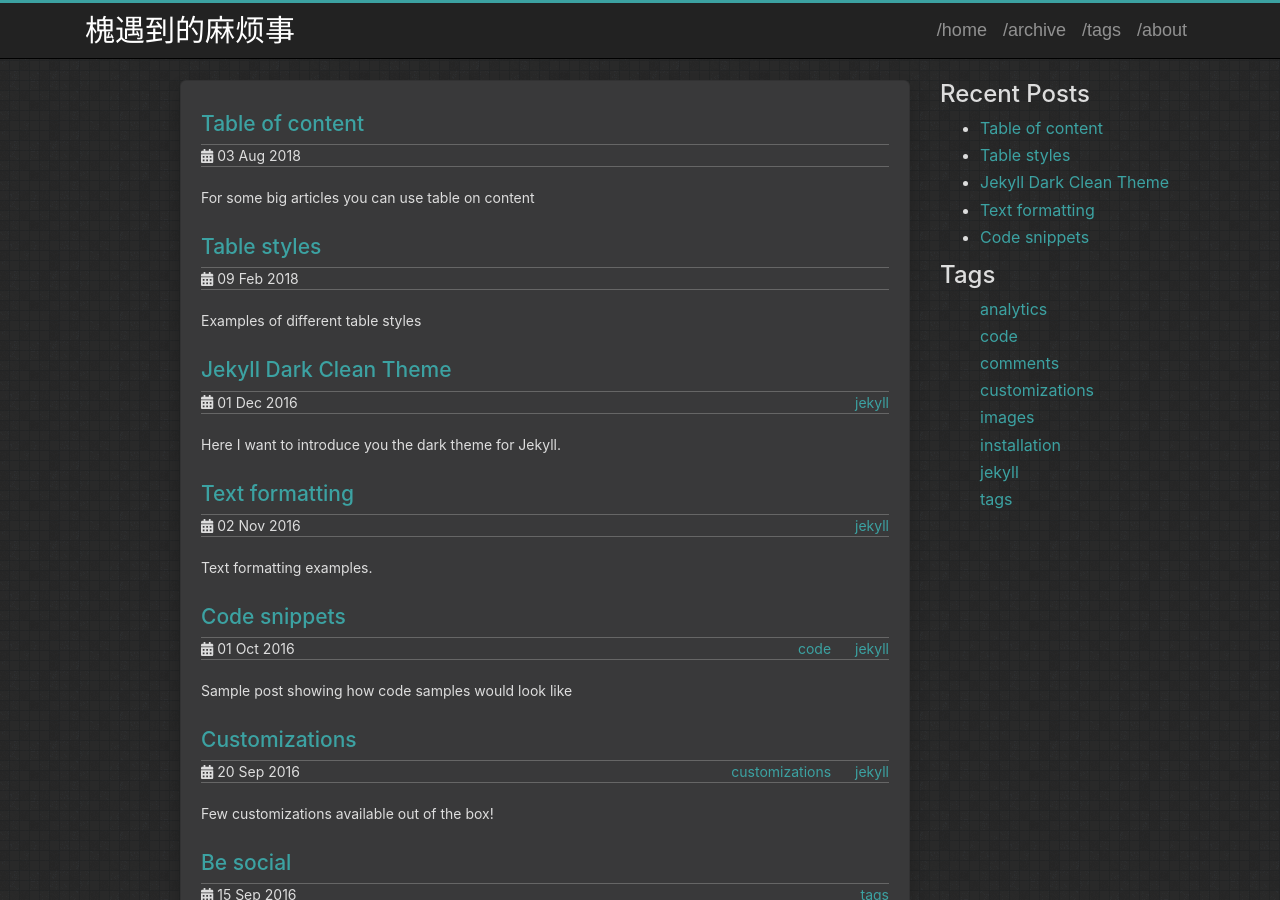
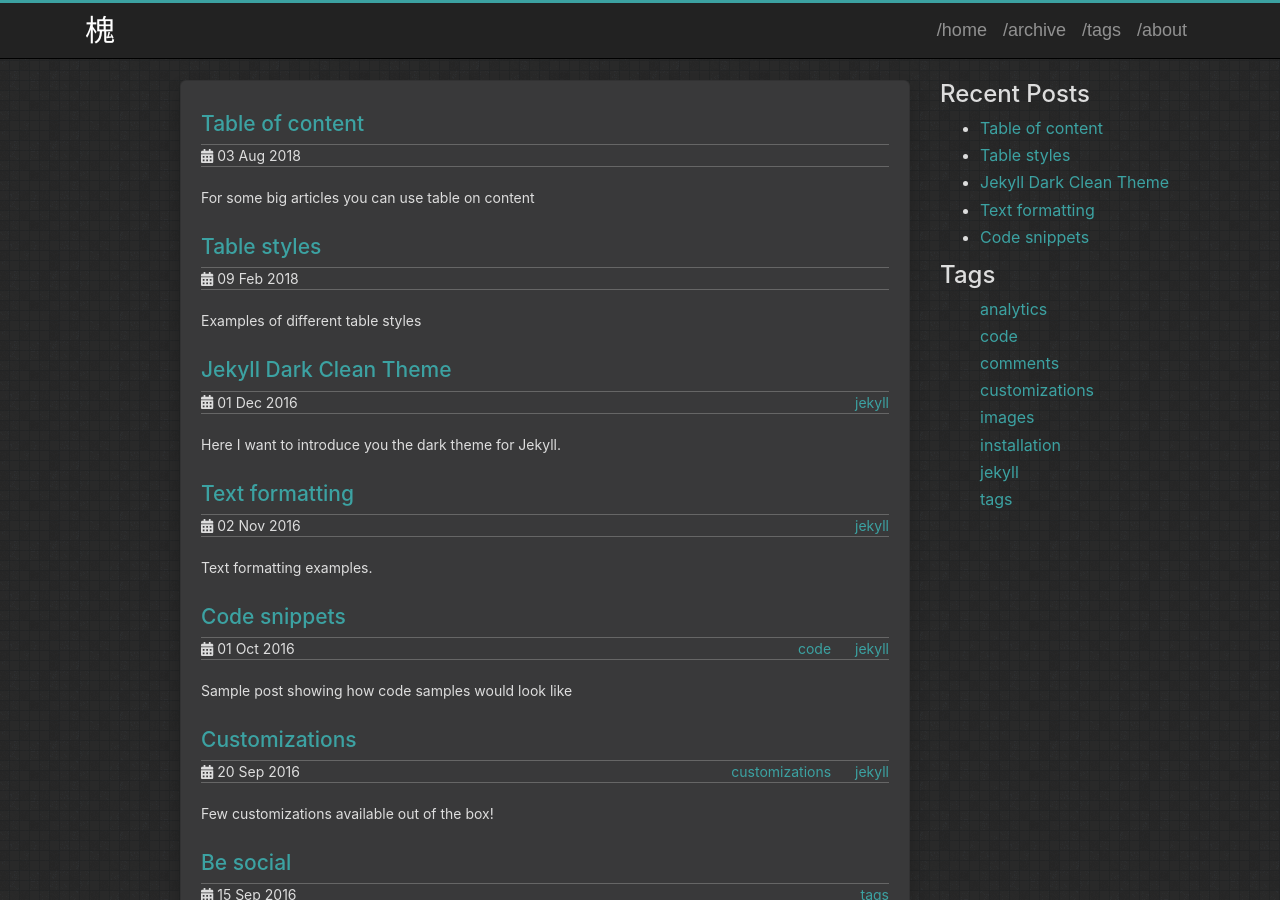
Before and after one commit to Wei-XDSEC/wei-xdsec.github.io, a Jekyll site: the page built from index.html, in a window 1280 px wide and 900 px high. Built offline with Jekyll 4.4.1, drawn with Linux system fonts in a browser that asks for light colours.

Commit message:
Update _config.yml

```diff
--- a/_config.yml
+++ b/_config.yml
@@ -1,6 +1,6 @@
 # Jekyll configuration
 
-name: 槐遇到的麻烦事
+name: 槐
 description: 麻烦制造者与受害者
 
 # Url is currently only used only for the RSS feed in feed.xml
```
